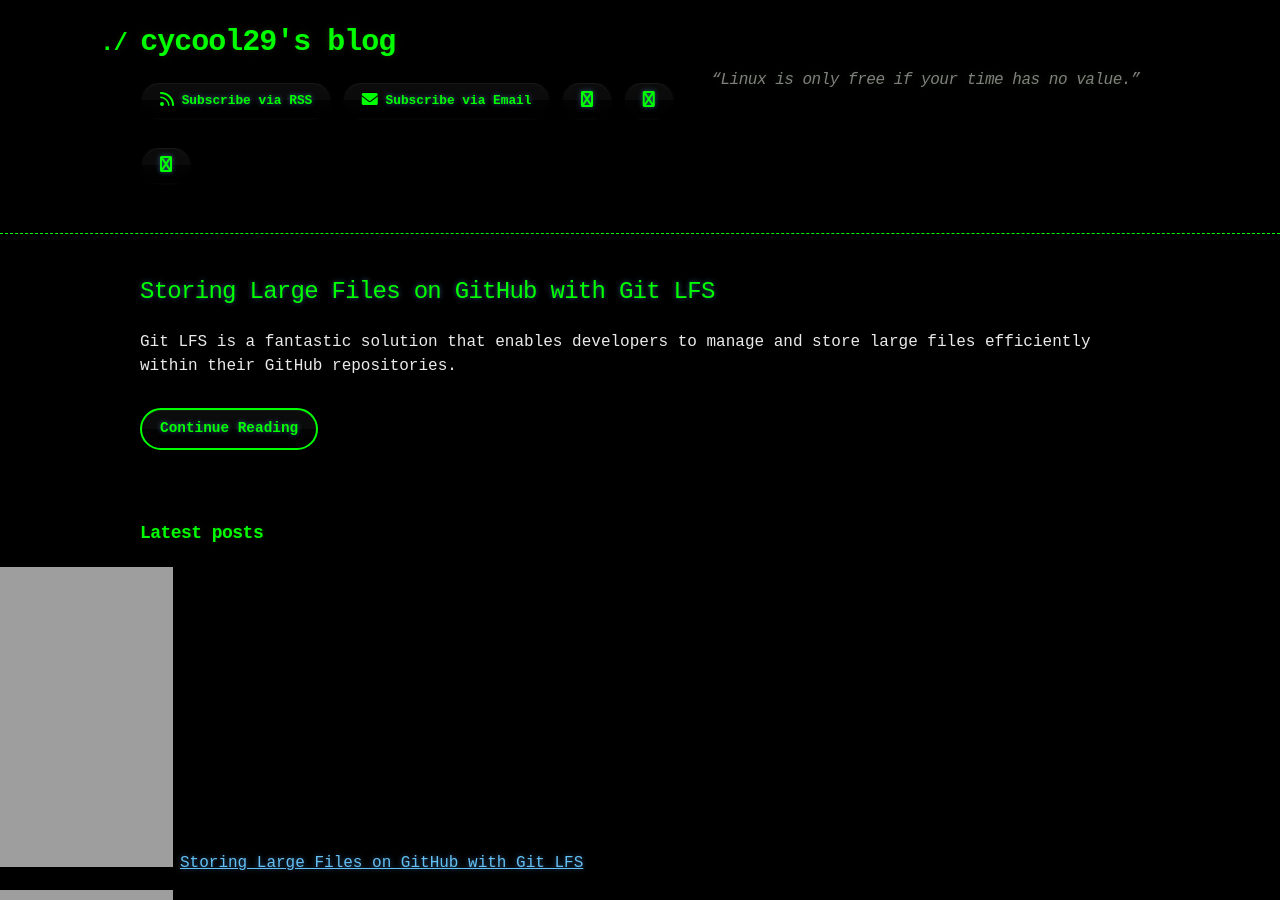
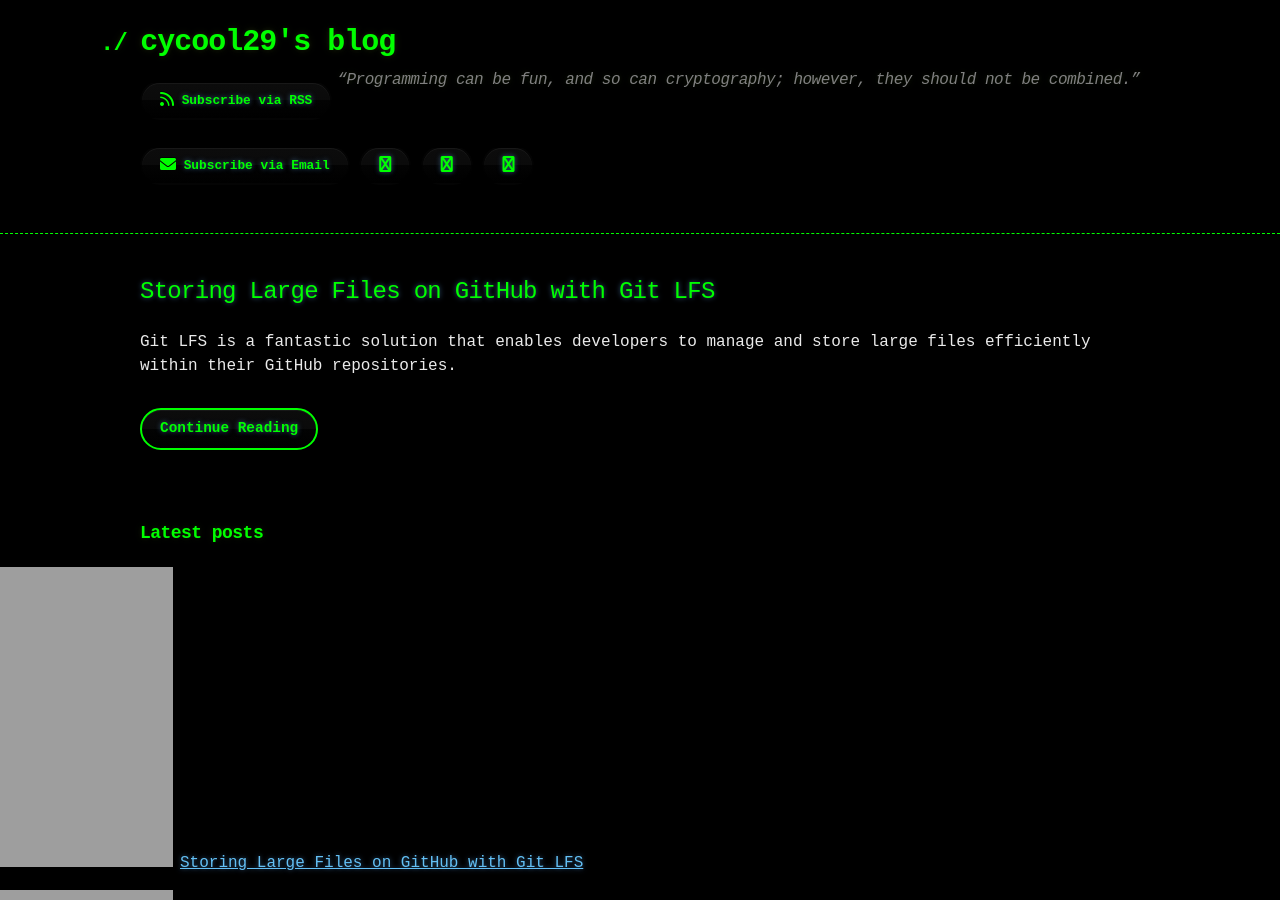
Before and after one commit to cycool29/cycool29.github.io, a Jekyll site: the page built from index.md, in a window 1280 px wide and 900 px high. Built offline with Jekyll 4.4.1, drawn with Linux system fonts in a browser that asks for light colours; a style sheet for code colours, icons or effects is not loaded.

Commit message:
Update quotes

```diff
--- a/_config.yml
+++ b/_config.yml
@@ -1,5 +1,5 @@
 title: cycool29's blog
-description: "“Linux is only free if your time has no value.” "
+description: "“Programming can be fun, and so can cryptography; however, they should not be combined.” "
 bio: A high school student. Intermediate in Python, Git, Bash. Learning JavaScript. He/Him. "
 author: cycool29
 url: https://cycool29.github.io
```
